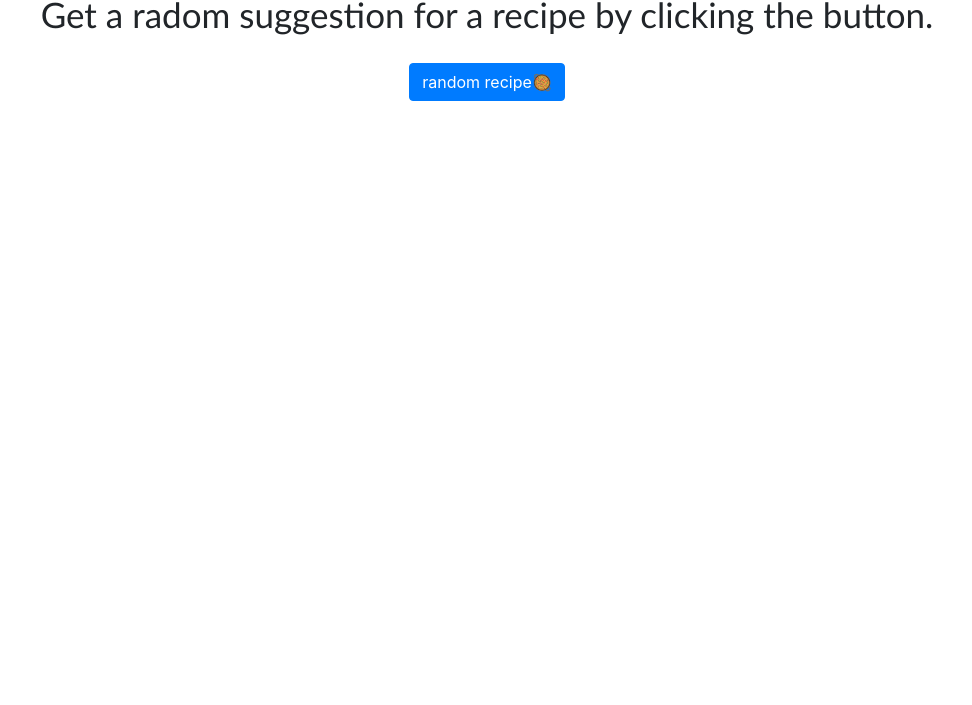
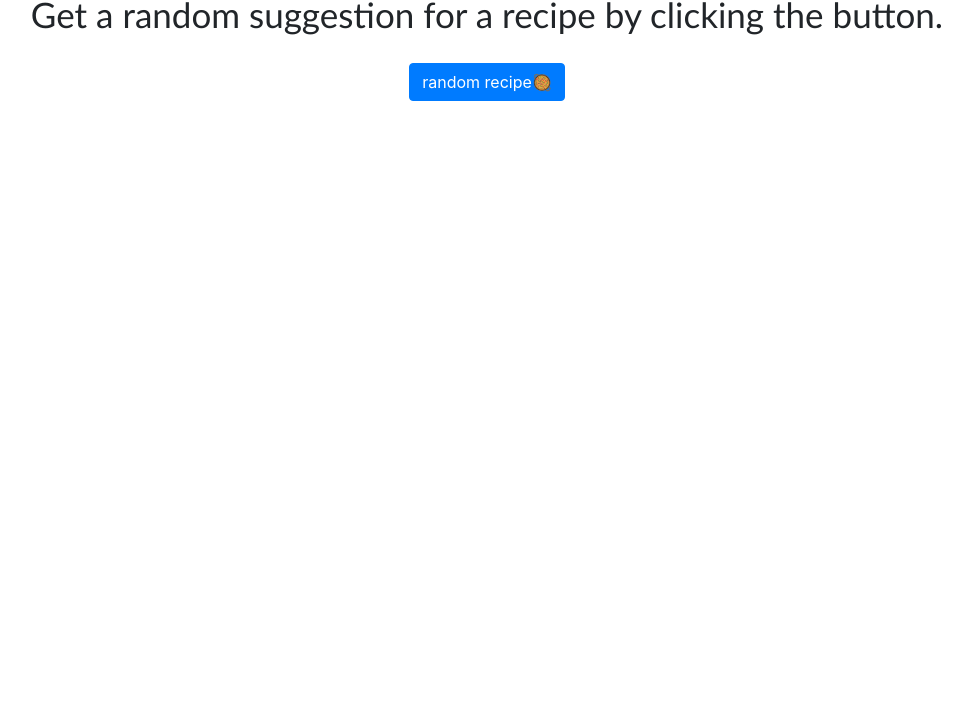
Before and after one commit to CarlaAll/Recipe-Suggestion-Generator, a plain HTML site: page index.html in a window 1280 px wide. Shown: the part 95-800 px from the top of the page, without its empty margins (153-1125 px from the left). Drawn offline with nearby package versions, Linux system fonts and the light colour scheme.

Commit message:
typing mistake

```diff
--- a/index.html
+++ b/index.html
@@ -16,7 +16,7 @@
     <div class="container">
       <div class="row text-centre">
         <h3>You don't know what to cook tonight?</h3>
-        <h5>Get a radom suggestion for a recipe by clicking the button.</h5>
+        <h5>Get a random suggestion for a recipe by clicking the button.</h5>
         <button class="btn btn-primary" id="get_meal">random recipe🥘</button>
       </div>
       <div class="row meal" id="meal"></div>
```
